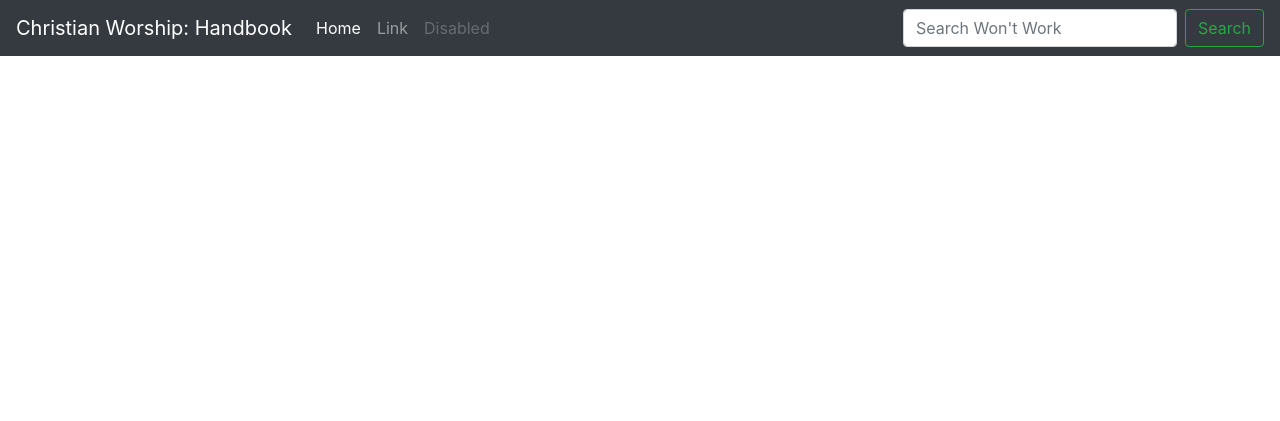
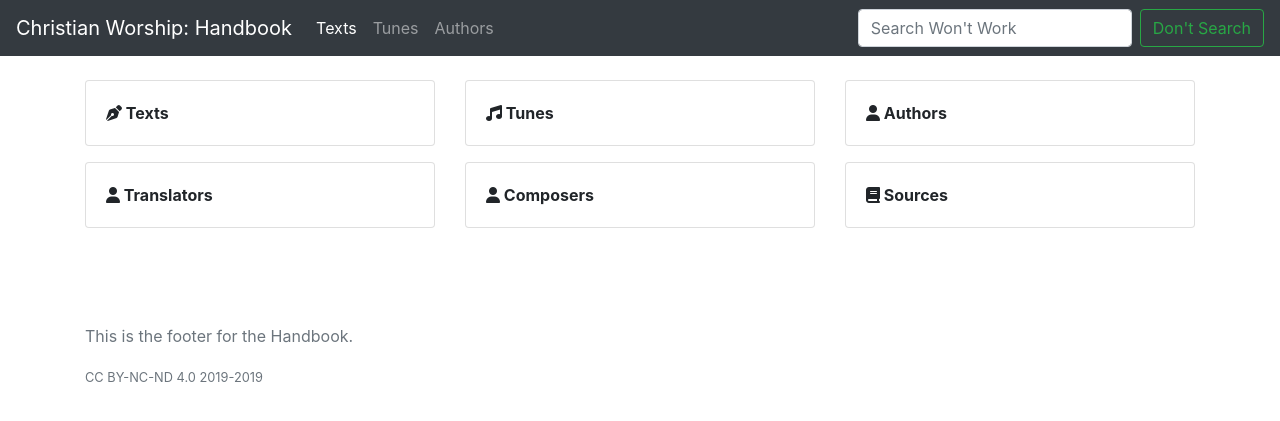
Before and after one commit to crbassett/CW-Handbook, a Jekyll site: the page built from index.html, in a window 1280 px wide. Shown: the top 421 px of the page. Built offline with Jekyll 4.4.1, drawn with Linux system fonts in a browser that asks for light colours; nearby versions of some CDN libraries.

Commit message:
Included footer and basic landing page

```diff
--- /dev/null
+++ b/_includes/footer.html
@@ -0,0 +1,12 @@
+<footer class="footer yellow">
+	<div class="container py-3 mt-5">
+  		<div class="row py-3">
+  			<div class="col-12 mx-auto">
+	  			<p class="text-muted">This is the footer for the Handbook.
+	  			<p><small class="text-muted sc">
+	  			CC BY-NC-ND 4.0 2019-{{ site.time | date: '%Y' }}<br />
+    			</small></p>
+  			</div>
+	  	</div>
+  	</div>
+</footer>
--- a/_includes/navbar.html
+++ b/_includes/navbar.html
@@ -1,4 +1,4 @@
-<nav class="navbar navbar-expand-md navbar-dark fixed-top bg-dark">
+<nav class="navbar navbar-expand-md navbar-dark bg-dark mb-4">
   <a class="navbar-brand" href="{{ site.baseurl }}">{{ site.title }}</a>
   <button class="navbar-toggler" type="button" data-toggle="collapse" data-target="#navbarCollapse" aria-controls="navbarCollapse" aria-expanded="false" aria-label="Toggle navigation">
     <span class="navbar-toggler-icon"></span>
@@ -6,18 +6,18 @@
   <div class="collapse navbar-collapse" id="navbarCollapse">
     <ul class="navbar-nav mr-auto">
       <li class="nav-item active">
-        <a class="nav-link" href="#">Home <span class="sr-only">(current)</span></a>
+        <a class="nav-link" href="#">Texts</a>
       </li>
       <li class="nav-item">
-        <a class="nav-link" href="#">Link</a>
+        <a class="nav-link" href="#">Tunes</a>
       </li>
       <li class="nav-item">
-        <a class="nav-link disabled" href="#">Disabled</a>
+        <a class="nav-link" href="#">Authors</a>
       </li>
     </ul>
     <form class="form-inline mt-2 mt-md-0">
       <input class="form-control mr-sm-2" type="text" placeholder="Search Won't Work" aria-label="Search">
-      <button class="btn btn-outline-success my-2 my-sm-0" type="submit">Search</button>
+      <button class="btn btn-outline-success my-2 my-sm-0" type="submit">Don't Search</button>
     </form>
   </div>
 </nav>
--- a/_layouts/default.html
+++ b/_layouts/default.html
@@ -1,14 +1,17 @@
 <!DOCTYPE html>
 <html lang="en-us">
 
+{% include head.html %}
+
 <body>
-
-{% include head.html %}
 
 {% include navbar.html %}
 
+<main role="main" class="container">
 {{ content }}
+</main>
 
+{% include footer.html %}
 
 </body>
 </html>
--- a/index.html
+++ b/index.html
@@ -2,4 +2,47 @@
 layout: default
 ---
 
-Welcome
+<div class="cards-wrapper row">
+	<div class="col-lg-4 col-6 mb-3">
+		<div class="card">
+			<div class="card-body">
+			<strong><i class="fas fa-pen-nib"></i> Texts</strong>
+			</div>
+		</div>
+	</div>
+	<div class="col-lg-4 col-6 mb-3">
+		<div class="card">
+			<div class="card-body">
+			<strong><i class="fas fa-music"></i> Tunes</strong>
+			</div>
+		</div>
+	</div>
+	<div class="col-lg-4 col-6 mb-3">
+		<div class="card">
+			<div class="card-body">
+			<strong><i class="fas fa-user"></i> Authors</strong>
+			</div>
+		</div>
+	</div>
+	<div class="col-lg-4 col-6 mb-3">
+		<div class="card">
+			<div class="card-body">
+			<strong><i class="fas fa-user"></i> Translators</strong>
+			</div>
+		</div>
+	</div>
+	<div class="col-lg-4 col-6 mb-3">
+		<div class="card">
+			<div class="card-body">
+			<strong><i class="fas fa-user"></i> Composers</strong>
+			</div>
+		</div>
+	</div>
+	<div class="col-lg-4 col-6 mb-3">
+		<div class="card">
+			<div class="card-body">
+			<strong><i class="fas fa-book"></i> Sources</strong>
+			</div>
+		</div>
+	</div>
+</div>
```
Also changed, not shown: 3 other files.
